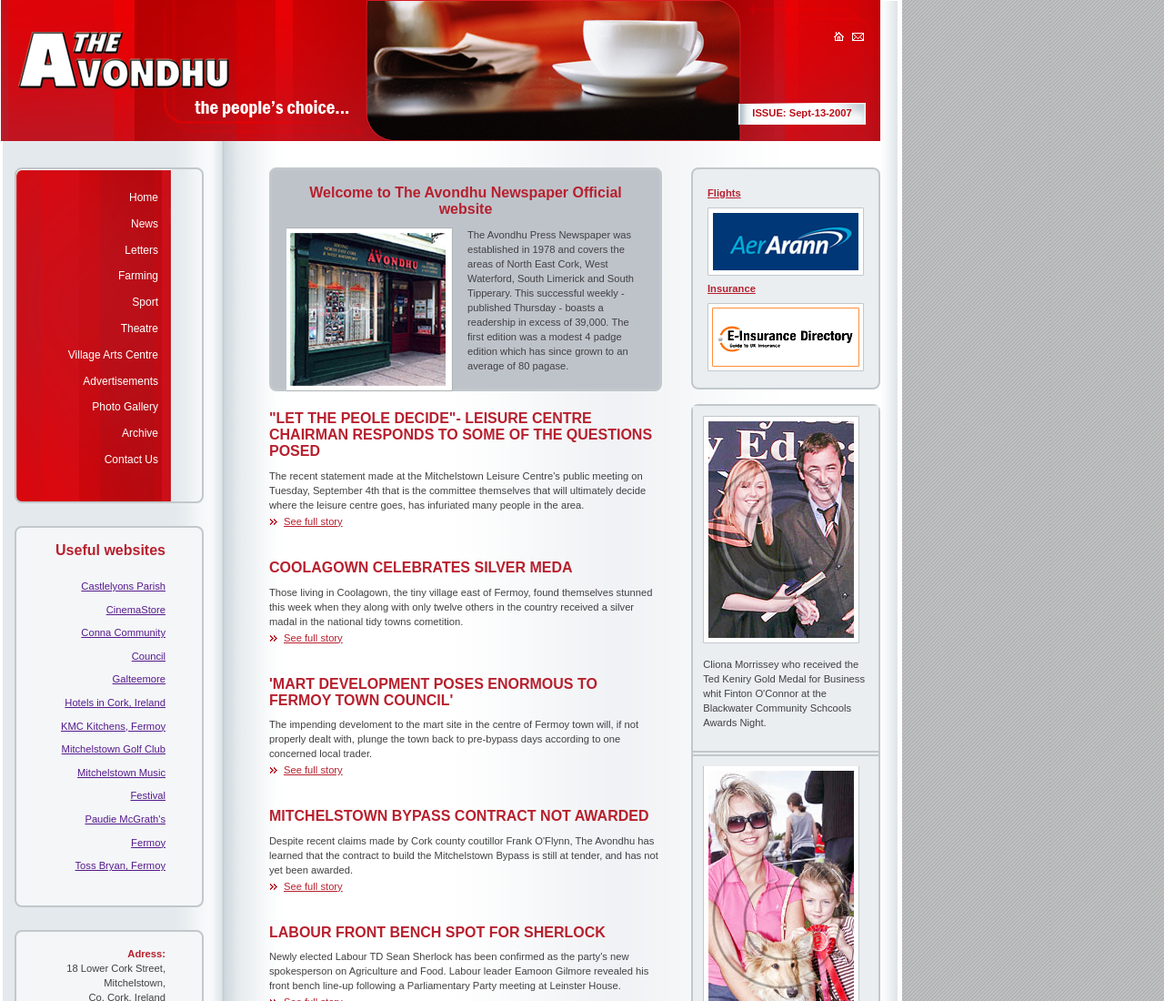
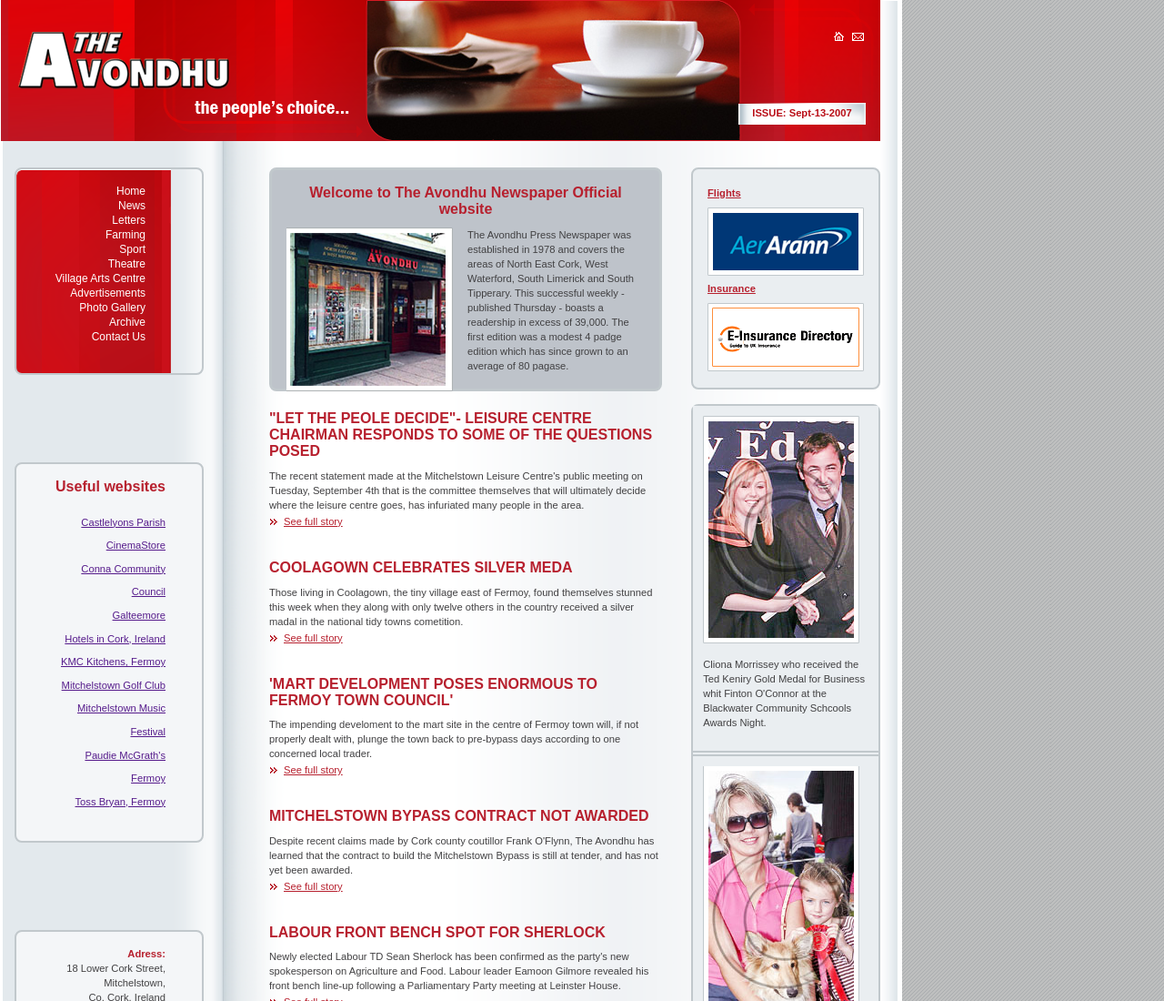
Before and after one commit to ShpakKate/maket-3, a plain HTML site: page index.html in a window 1280 px wide. Shown: the top 1100 px of the page at 91% size. Drawn offline with Linux system fonts and the light colour scheme.

Commit message:
- fixed menu behavior on hover

```diff
--- a/styles.css
+++ b/styles.css
@@ -94,17 +94,23 @@ p, a {
 
 .menu ul li .menu-link {
     cursor: pointer;
-    margin-right: 1rem;
+    display: flex;
+    justify-content: end;
+    margin-right: 1.875rem;
+    position: relative;
 }
 
 .menu ul li .menu-link:hover::after {
     content: " ";
+    position: absolute;
     background-image: url(images/list-activ.png);
+    background-repeat: no-repeat;
     background-position: 0 -3px;
     display: block;
     flex-direction: row;
     width: 15px;
     height: 23px;
+    right: -19px;
 }
 
 .menu ul {
```
Also changed, not shown: 1 other file.
